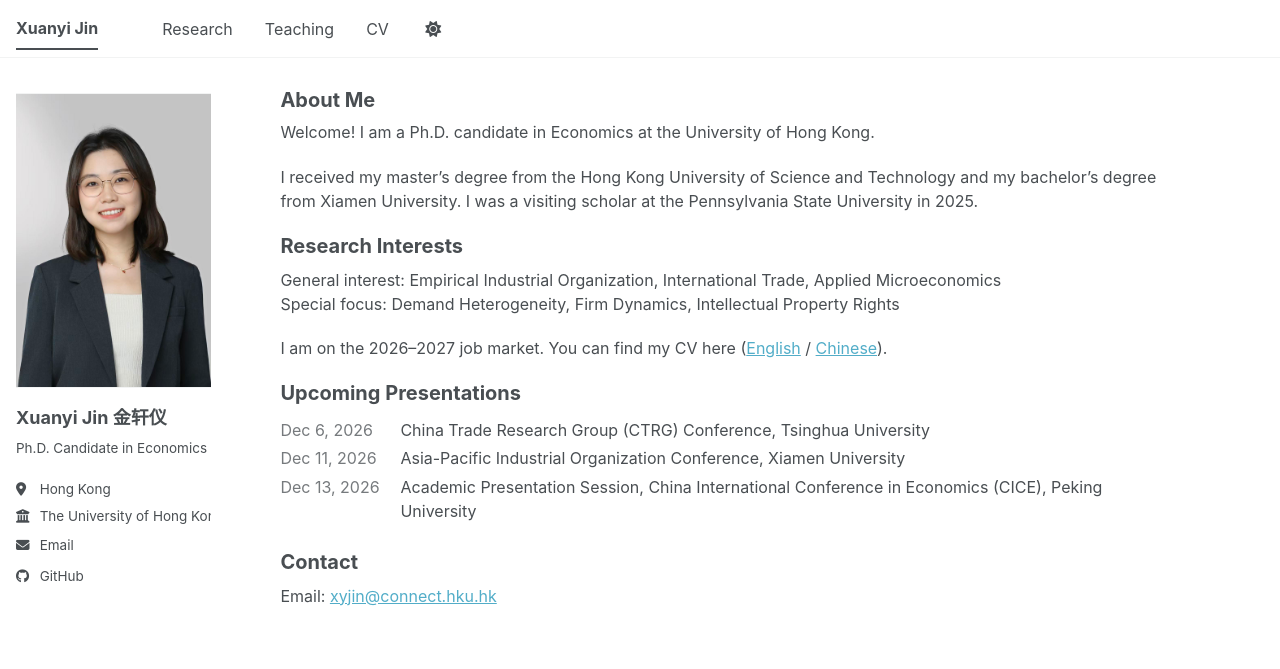
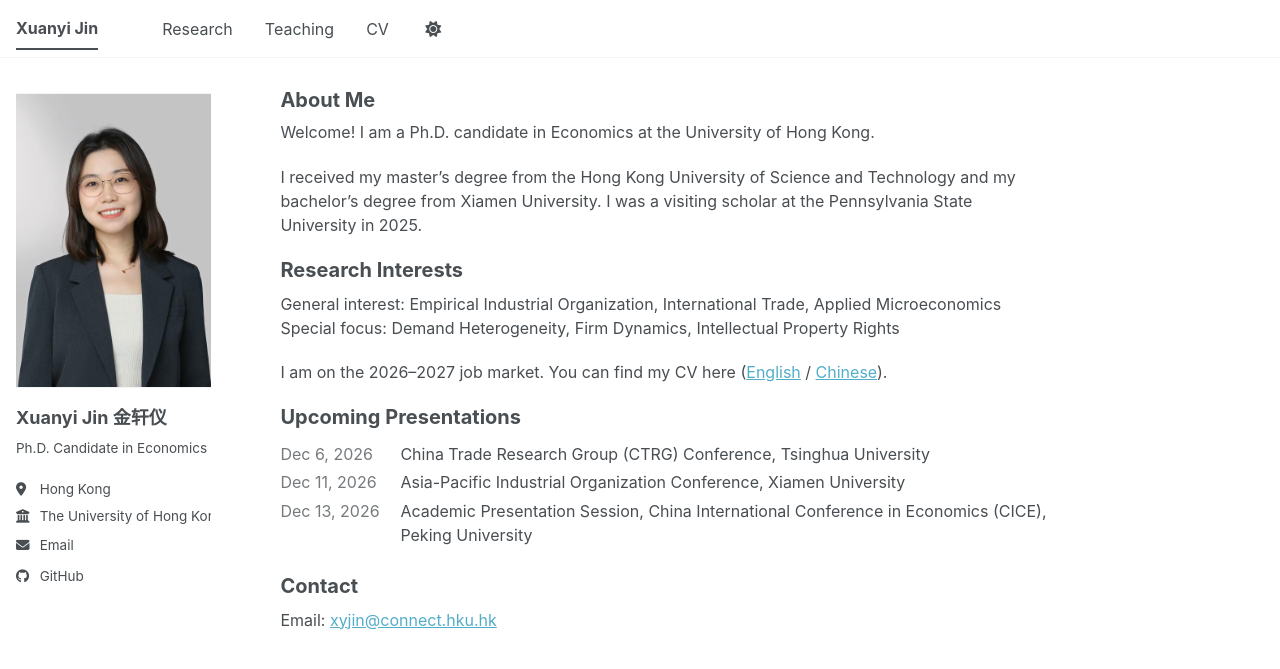
Before and after one commit to xuanyi-jin/xuanyi-jin.github.io, a Jekyll site: the page built from _pages/about.md, in a window 1280 px wide and 900 px high. Shown: the top 669 px of the window. Built offline with Jekyll 4.4.1, drawn with Linux system fonts in a browser that asks for light colours; a style sheet for code colours, icons or effects is not loaded.

Commit message:
Restore original content column width
Co-Authored-By: Claude Fable 5 <noreply@anthropic.com>

```diff
--- a/_sass/layout/_page.scss
+++ b/_sass/layout/_page.scss
@@ -25,7 +25,7 @@
   @include breakpoint($large) {
     @include span(10 of 12 last);
     @include prefix(0.5 of 12);
-    @include suffix(1 of 12);
+    @include suffix(2 of 12);
   }
 
   .page__inner-wrap {
```
